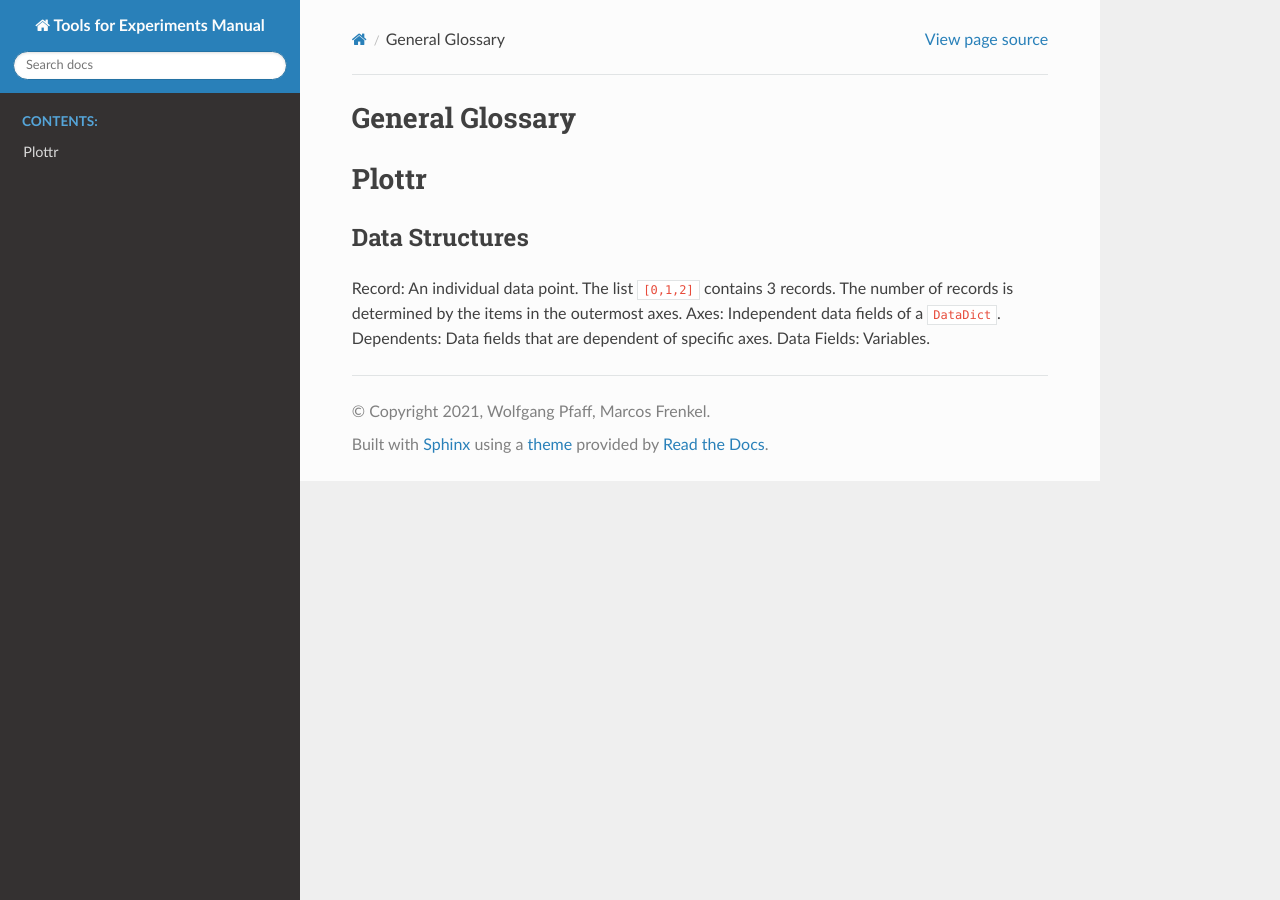
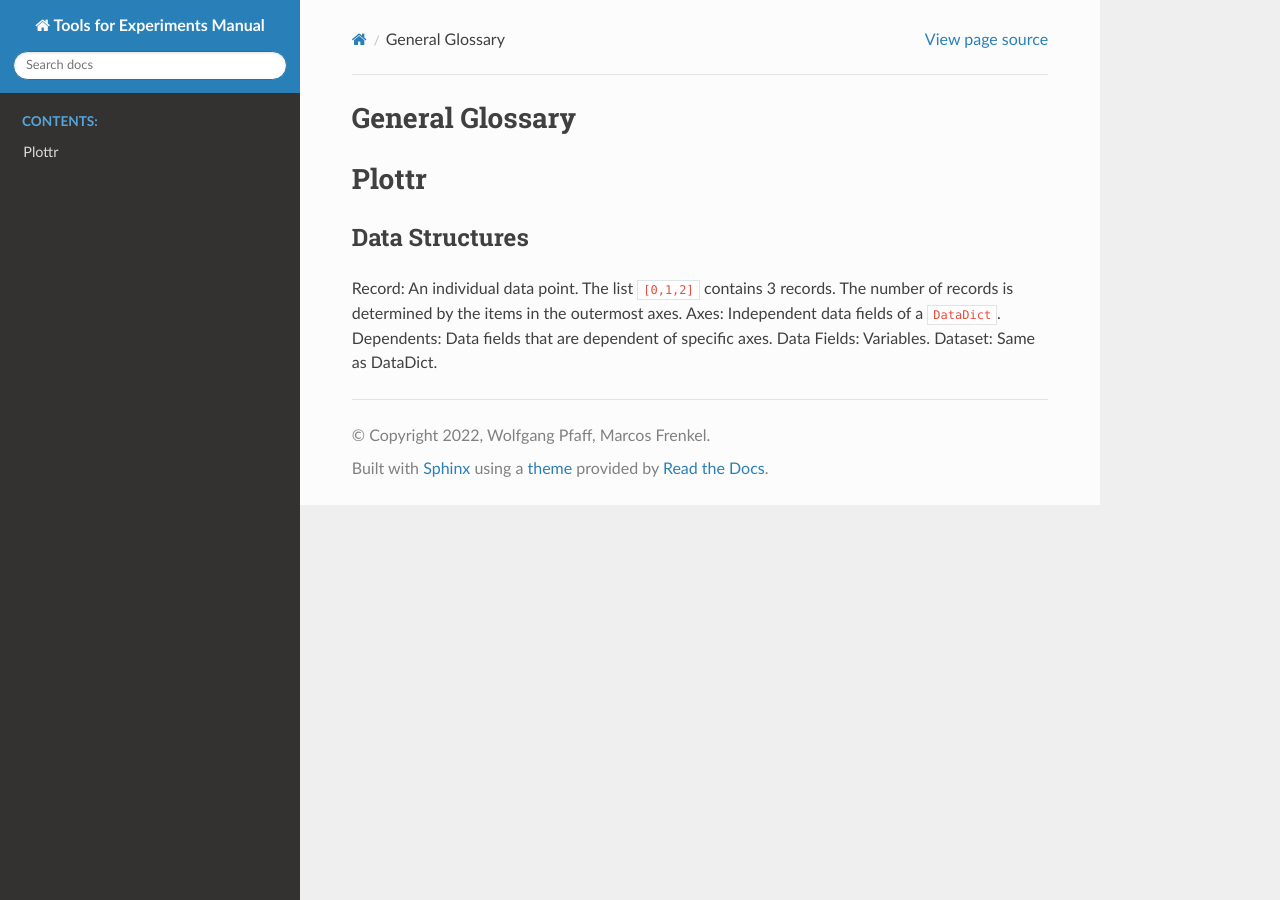
Before and after one commit to toolsforexperiments/tfe-manual, a Sphinx documentation site: the page built from docs/source/glossary.rst, in a window 1280 px wide. Built offline with Sphinx 7.4.7 and the Read the Docs theme 2.0.0, drawn with Linux system fonts in a browser that asks for light colours; pages that are not in the unit, such as notebooks, are missing from menus.

Commit message:
Tweaked configuration so that the autodoc order is how it is in the source code. minor tweaks on the glossary and data.rst

```diff
--- a/docs/source/conf.py
+++ b/docs/source/conf.py
@@ -13,14 +13,15 @@
 import os
 import sys
 sys.path.append(os.path.abspath('../../instrumentserver'))
-sys.path.append(os.path.abspath('../../plottr'))
+# sys.path.append(os.path.abspath('../../plottr'))
 sys.path.append(os.path.abspath('../../labcore'))
 
+sys.path.insert(0, os.path.abspath('../../plottr'))
 
 # -- Project information -----------------------------------------------------
 
 project = 'Tools for Experiments Manual'
-copyright = '2021, Wolfgang Pfaff, Marcos Frenkel'
+copyright = '2022, Wolfgang Pfaff, Marcos Frenkel'
 author = 'Wolfgang Pfaff, Marcos Frenkel'
 
 
--- a/docs/source/glossary.rst
+++ b/docs/source/glossary.rst
@@ -12,3 +12,4 @@
 Axes: Independent data fields of a ``DataDict``.
 Dependents: Data fields that are dependent of specific axes.
 Data Fields: Variables.
+Dataset: Same as DataDict.
--- a/docs/source/plottr/data.rst
+++ b/docs/source/plottr/data.rst
@@ -231,7 +231,7 @@
 
 .. autoclass:: plottr.data.datadict.DataDictBase
     :members:
-
+    :exclude-members: set_meta
 
 DataDict
 ~~~~~~~~
```
